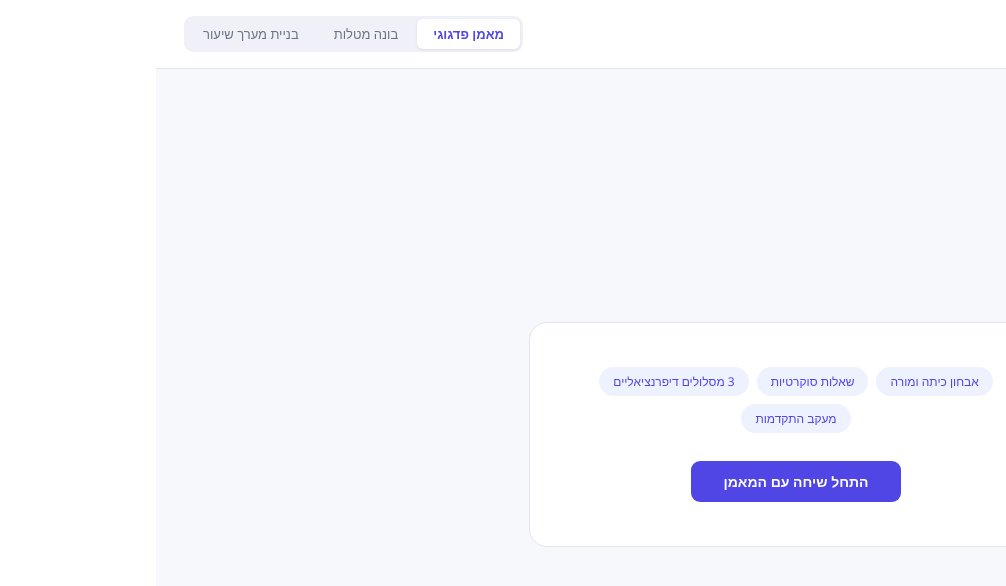
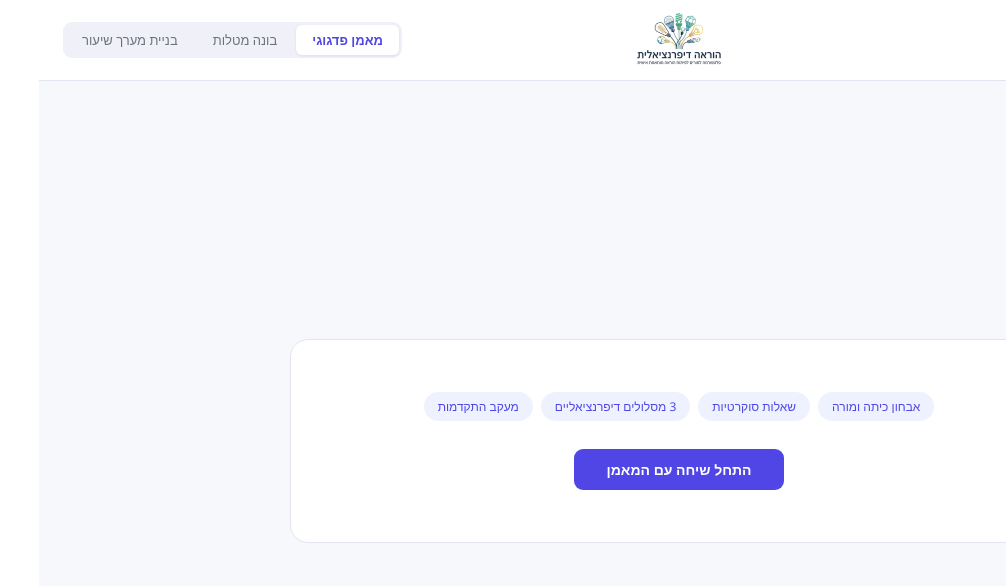
Before and after one commit to crudo1986-dotcom/lesson-plan-agent, a Next.js app: page / in a window 1280 px wide. Shown: the top 586 px of the page, without its empty margins (274-1280 px from the left). Built offline with nearby package versions, Linux system fonts and the light colour scheme.

Commit message:
Update page.js

```diff
--- a/app/page.js
+++ b/app/page.js
@@ -175,14 +175,9 @@ export default function App(){
   const [mode,setMode]=useState("mentor");
   return(
     <div style={{direction:"rtl",fontFamily:"'Segoe UI','Arial Hebrew',Arial,sans-serif",minHeight:"100vh",display:"flex",flexDirection:"column",background:BG}}>
-      <nav style={{background:WH,borderBottom:`1px solid ${G200}`,padding:"0 28px",display:"flex",alignItems:"center",justifyContent:"space-between",height:68,flexShrink:0}}>
-        <div style={{display:"flex",alignItems:"center",gap:14}}>
-          <img src="/Untitled design.png" alt="לוגו" style={{height:54,width:"auto",objectFit:"contain"}}/>
-          <div>
-            <div style={{fontSize:13,fontWeight:600,color:G900,lineHeight:1.2}}>בוט מחקר "השפעת AI על למידה דיפרנציאלית"</div>
-            <div style={{fontSize:11,color:G500,lineHeight:1.2}}></div>
-          </div>
-        </div>
+      <nav style={{background:WH,borderBottom:`1px solid ${G200}`,padding:"0 24px",display:"flex",alignItems:"center",justifyContent:"space-between",height:80,flexShrink:0,position:"relative"}}>
+        <div style={{fontSize:13,fontWeight:600,color:G900}}>בוט מחקר "השפעת AI על למידה דיפרנציאלית"</div>
+        <img src="/Untitled design.png" alt="לוגו" style={{height:70,width:"auto",objectFit:"contain",position:"absolute",left:"50%",transform:"translateX(-50%)"}}/>
         <div style={{display:"flex",gap:3,background:G100,borderRadius:9,padding:3}}>
           {MODES.map(m=>(
             <button key={m.id} onClick={()=>setMode(m.id)} style={{padding:"6px 16px",borderRadius:6,border:"none",cursor:"pointer",fontSize:13,fontFamily:"inherit",fontWeight:mode===m.id?600:400,background:mode===m.id?WH:"transparent",color:mode===m.id?IND:G500,boxShadow:mode===m.id?"0 1px 3px rgba(0,0,0,0.08)":"none",transition:"all 0.15s"}}>
@@ -256,8 +251,8 @@ function ChatMode({systemPrompt,greeting,chips,startLabel,senderLabel}){
   const handleKey=(e)=>{if(e.key==="Enter"&&!e.shiftKey){e.preventDefault();send(input);}};
 
   if(!started) return(
-    <div style={{flex:1,display:"flex",alignItems:"center",justifyContent:"center",padding:32}}>
-      <div style={{background:WH,borderRadius:18,border:`1px solid ${G200}`,padding:"44px 36px",maxWidth:460,width:"100%",textAlign:"center"}}>
+    <div style={{flex:1,display:"flex",alignItems:"center",justifyContent:"center",padding:24}}>
+      <div style={{background:WH,borderRadius:18,border:`1px solid ${G200}`,padding:"52px 48px",maxWidth:680,width:"100%",textAlign:"center"}}>
 
         <div style={{display:"flex",flexWrap:"wrap",gap:8,justifyContent:"center",marginBottom:28}}>
           {chips.map(c=><span key={c} style={{padding:"6px 14px",background:IND_L,borderRadius:20,fontSize:12,color:IND,fontWeight:500}}>{c}</span>)}
```
